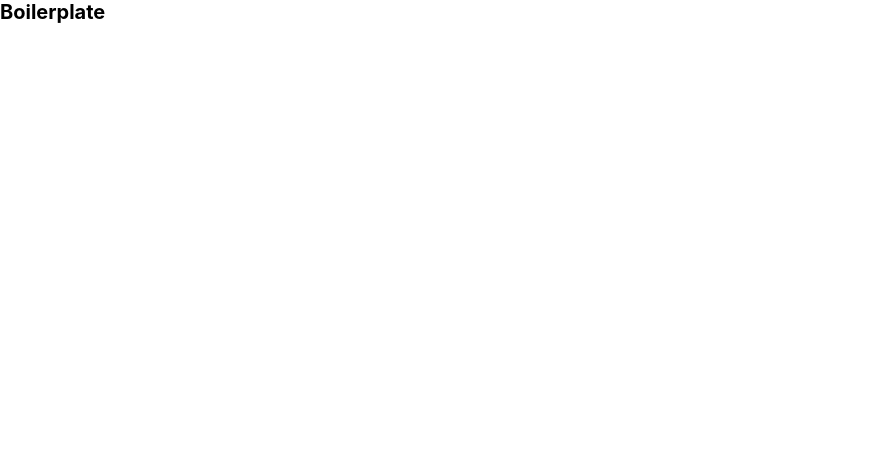
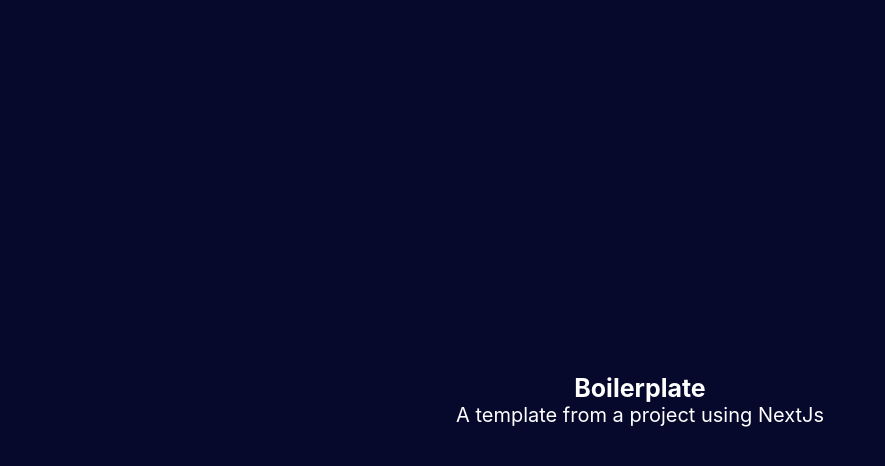
Before and after one commit to felixvicent/next-boilerplate, a Next.js app: page / in a window 1280 px wide. Shown: the top 466 px of the page, without its empty margins (0-885 px from the left). Built offline with nearby package versions, Linux system fonts and the light colour scheme.

Commit message:
create home component

```diff
--- /dev/null
+++ b/src/components/Main/index.tsx
@@ -0,0 +1,10 @@
+import * as S from "./styles";
+
+export function Main() {
+  return (
+    <S.Wrapper>
+      <S.Title>Boilerplate</S.Title>
+      <S.Description>A template from a project using NextJs</S.Description>
+    </S.Wrapper>
+  );
+}
--- /dev/null
+++ b/src/components/Main/styles.ts
@@ -0,0 +1,23 @@
+import styled from "styled-components";
+
+export const Wrapper = styled.main`
+  background-color: #06092b;
+  color: #fff;
+  width: 100%;
+  height: 100%;
+  text-align: center;
+  align-items: center;
+  justify-content: center;
+  padding: 3rem;
+  display: flex;
+  flex-direction: column;
+`;
+
+export const Title = styled.h1`
+  font-size: 2.5rem;
+`;
+
+export const Description = styled.h2`
+  font-size: 2rem;
+  font-weight: 400;
+`;
--- a/src/pages/index.tsx
+++ b/src/pages/index.tsx
@@ -1,3 +1,5 @@
+import { Main } from "components/Main";
+
 export default function Home() {
-  return <h1>Boilerplate</h1>;
+  return <Main />;
 }
```
Also changed, not shown: src/components/Main/test.tsx (added, +21 -0 lines), 1 other file (tests, documents, lock files or other folders).
